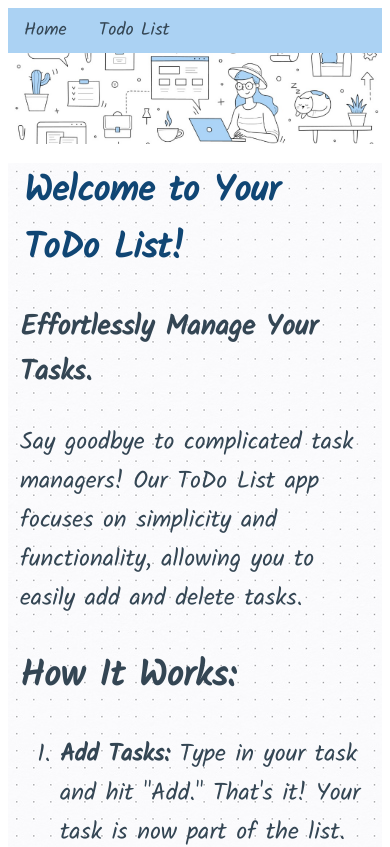
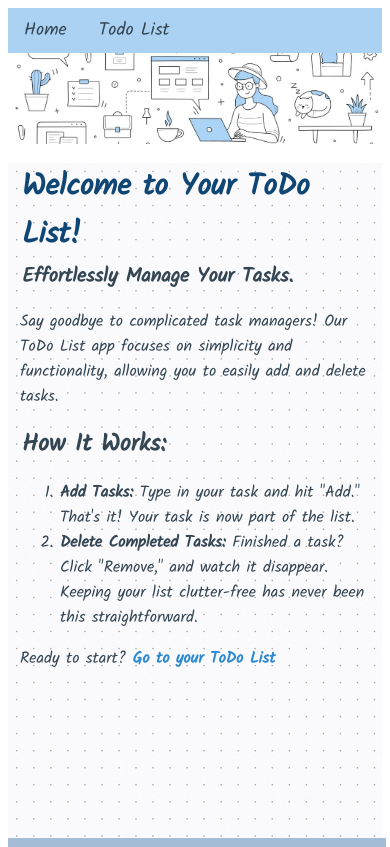
Before and after one commit to ElenaDu/react-todo, a React (Create React App) app: page / in a window 390 px wide. Shown: the top 847 px of the page. Built offline with nearby package versions, Linux system fonts and the light colour scheme; no server answers; the HTML template or start-up script is replaced by a standard one.

Commit message:
Add sort method on data.records. Sort by Title

```diff
--- a/src/App.js
+++ b/src/App.js
@@ -28,7 +28,7 @@ function App() {
       headers: { Authorization: `Bearer ${process.env.REACT_APP_AIRTABLE_API_TOKEN}` }
     };
     // Define API URL
-    const url = `https://api.airtable.com/v0/${process.env.REACT_APP_AIRTABLE_BASE_ID}/${process.env.REACT_APP_TABLE_NAME}?view=Grid%20view&sort[0][field]=title&sort[0][direction]=asc`;
+    const url = `https://api.airtable.com/v0/${process.env.REACT_APP_AIRTABLE_BASE_ID}/${process.env.REACT_APP_TABLE_NAME}?view=Grid%20view`;
 
 
     try {
@@ -43,6 +43,23 @@ function App() {
 
       // Parse the JSON response
       const data = await response.json();
+
+      // Sort the data.records array based on the title field
+
+      data.records.sort((objectA, objectB) => {
+        const titleA = objectA.fields.title.toUpperCase();
+        const titleB = objectB.fields.title.toUpperCase();
+        if (titleA < titleB) {
+          return -1;
+        }
+        else if (titleA > titleB) {
+          return 1;
+        }
+        else {
+          return 0;
+        }
+
+      });
       const todos = data.records.map((todo) => {
 
         const newTodo = {
--- a/src/App.module.css
+++ b/src/App.module.css
@@ -28,8 +28,8 @@ h1 {
         background-image: url('./iStock-1320330053_small.jpg');
       }
     h1 {
-        font-size: 36px;
-        margin: 4px;
+        font-size: 30px;
+        margin: 2px;
     }
 }
 
@@ -39,6 +39,7 @@ h1 {
       }
     h1 {
         font-size: 36px;
+        margin: 4px;
     }
 
 }
--- a/src/components/WelcomePage.module.css
+++ b/src/components/WelcomePage.module.css
@@ -16,3 +16,31 @@
     /* Styles for the link on hover */
     text-decoration: underline;
 }
+/* For this project I assume that mobile phones are under 500px, tablets are often between
+500 and 1000px, and anything larger than 1000px is likely to be a normal browser screen. */
+
+/* Add media query: for smaller screens use the backgroung image with smaller pattern, change font size. */
+@media screen and (max-width: 500px) {
+
+    h1 {
+        font-size: 30px;
+        margin: 2px;
+    }
+    h2 {
+        font-size: 24px;
+        margin: 2px;
+    }
+    h3 {
+        font-size: 20px;
+        margin: 2px;
+    }
+    .text {
+        font-size: 16px;
+    }
+
+}
+
+@media screen and (min-width: 501px) and (max-width: 1000px) {
+
+
+}
```
